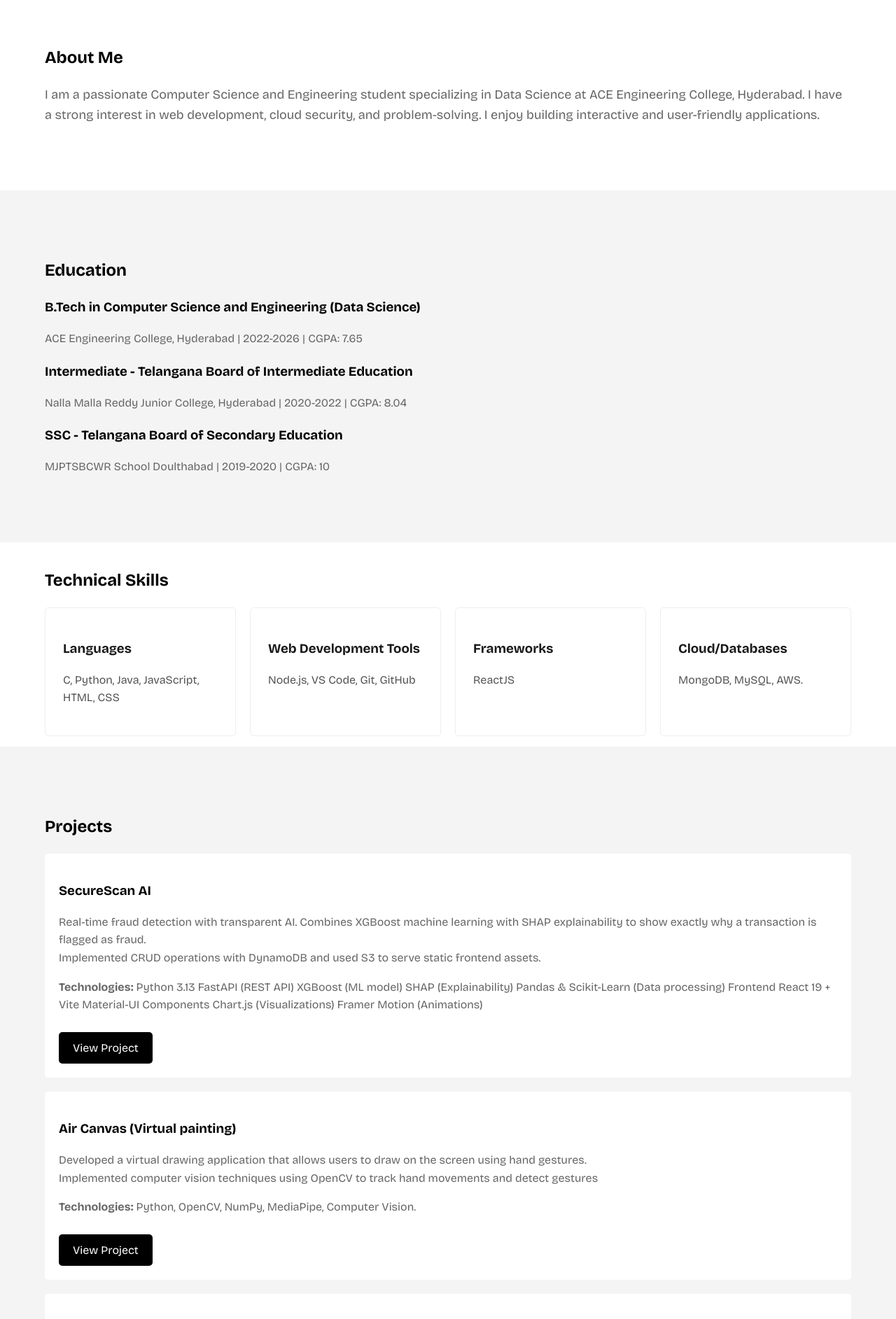
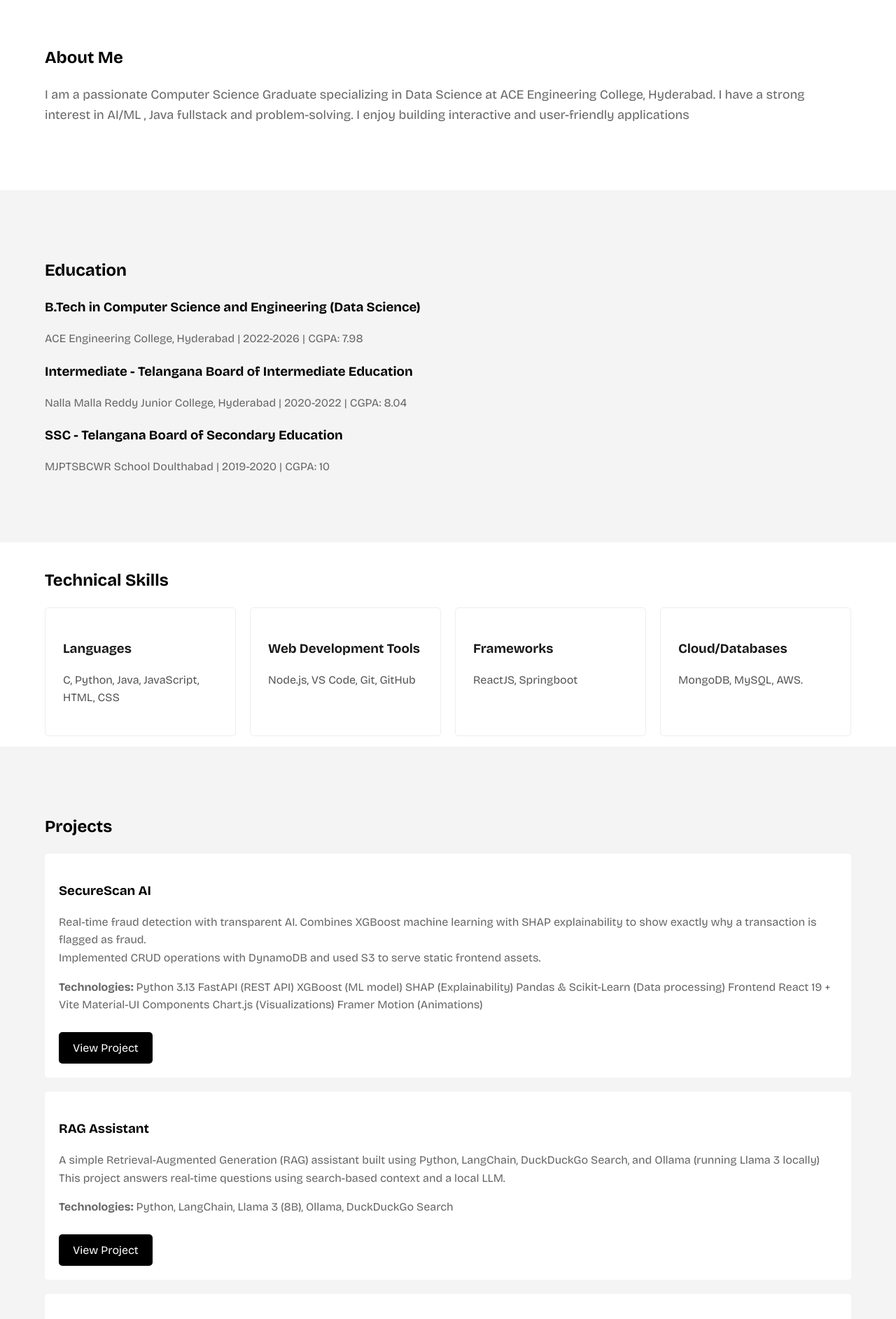
Before and after one commit to mulgeomkar/my-portfolio, a plain HTML site: page index.html in a window 1280 px wide. Shown: the part 600-2485 px from the top of the page at 70% size. Drawn offline with nearby package versions, Linux system fonts and the light colour scheme; a script that the page names is missing.

Commit message:
Update index.html

```diff
--- a/index.html
+++ b/index.html
@@ -74,7 +74,7 @@
         <div class="home-content">
           <h2>Hi, I'm Omkar Mulge</h2>
           <p>
-            Computer Science & Engineering Student | Aspiring Software Engineer
+            Aspiring Software Engineer
           </p>
 
           <!-- Social Links -->
@@ -95,7 +95,7 @@
           </div>
 
           <!-- Resume Button -->
-          <a href="Omkar_Resume.pdf" download class="resume-button"
+          <a href="Omkar_Mulge_Resume.pdf" download class="resume-button"
             >Download Resume</a
           >
         </div>
@@ -107,11 +107,11 @@
       <div class="container">
         <h2>About Me</h2>
         <p>
-          I am a passionate Computer Science and Engineering student
+          I am a passionate Computer Science Graduate
           specializing in Data Science at ACE Engineering College, Hyderabad. I
-          have a strong interest in web development, cloud security, and
+          have a strong interest in AI/ML , Java fullstack and
           problem-solving. I enjoy building interactive and user-friendly
-          applications.
+          applications
         </p>
       </div>
     </section>
@@ -123,7 +123,7 @@
 
         <div class="education-item">
           <h3>B.Tech in Computer Science and Engineering (Data Science)</h3>
-          <p>ACE Engineering College, Hyderabad | 2022-2026 | CGPA: 7.65</p>
+          <p>ACE Engineering College, Hyderabad | 2022-2026 | CGPA: 7.98</p>
         </div>
 
         <div class="education-item">
@@ -155,7 +155,7 @@
           </div>
           <div class="skill-item">
             <h3>Frameworks</h3>
-            <p>ReactJS</p>
+            <p>ReactJS, Springboot</p>
           </div>
           <div class="skill-item">
             <h3>Cloud/Databases</h3>
@@ -197,14 +197,14 @@ Framer Motion (Animations)
         </div>
 
         <div class="project-item">
-          <h3>Air Canvas (Virtual painting)</h3>
+          <h3>RAG Assistant</h3>
           <p>
-            Developed a virtual drawing application that allows users to draw on the screen using hand gestures.
-            <br/>Implemented computer vision techniques using OpenCV to track hand movements and detect gestures
+            A simple Retrieval-Augmented Generation (RAG) assistant built using Python, LangChain, DuckDuckGo Search, and Ollama (running Llama 3 locally)
+            <br/>This project answers real-time questions using search-based context and a local LLM.
           </p>
-          <p><strong>Technologies:</strong> Python, OpenCV, NumPy, MediaPipe, Computer Vision.</p>
+          <p><strong>Technologies:</strong> Python, LangChain, Llama 3 (8B), Ollama, DuckDuckGo Search</p>
           <a
-            href="https://github.com/mulgeomkar/Air-canvas"
+            href="https://github.com/mulgeomkar/rag-assistant"
             target="_blank"
             class="project-link"
             >View Project</a>
```
